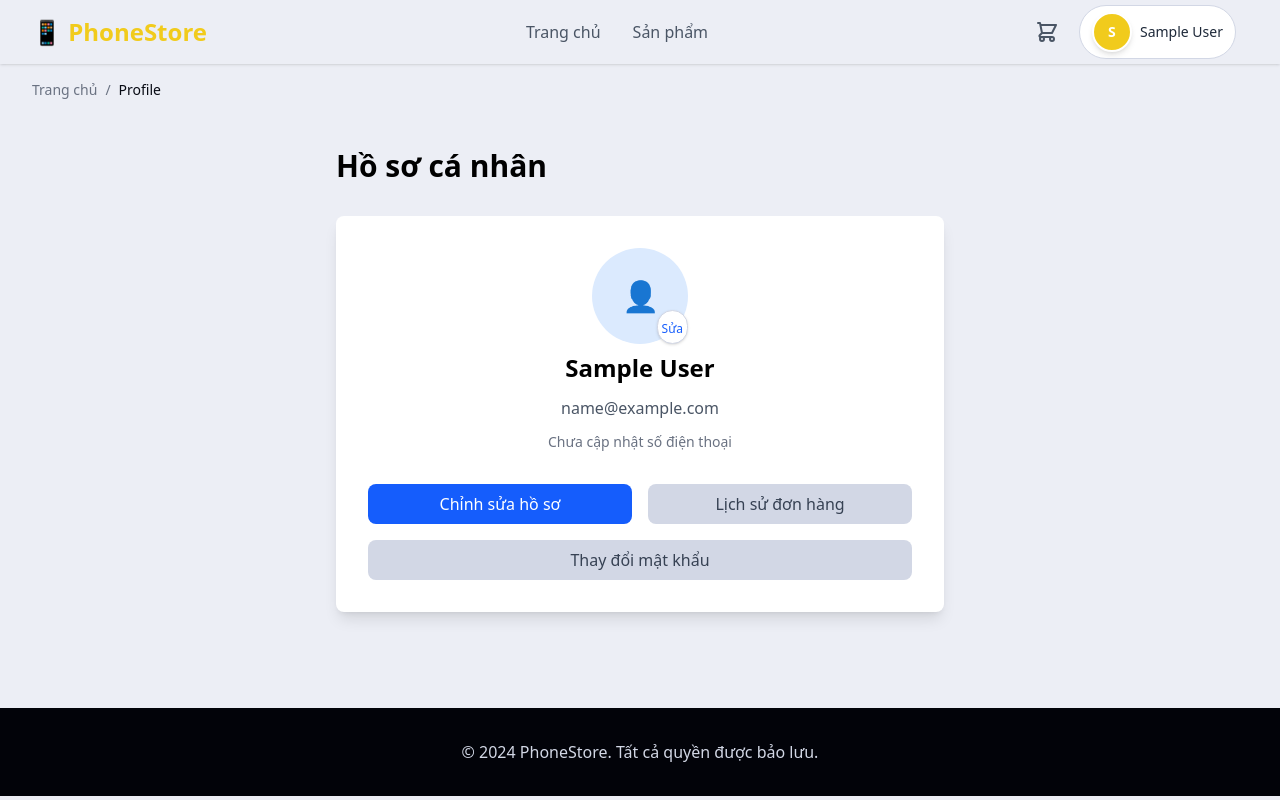
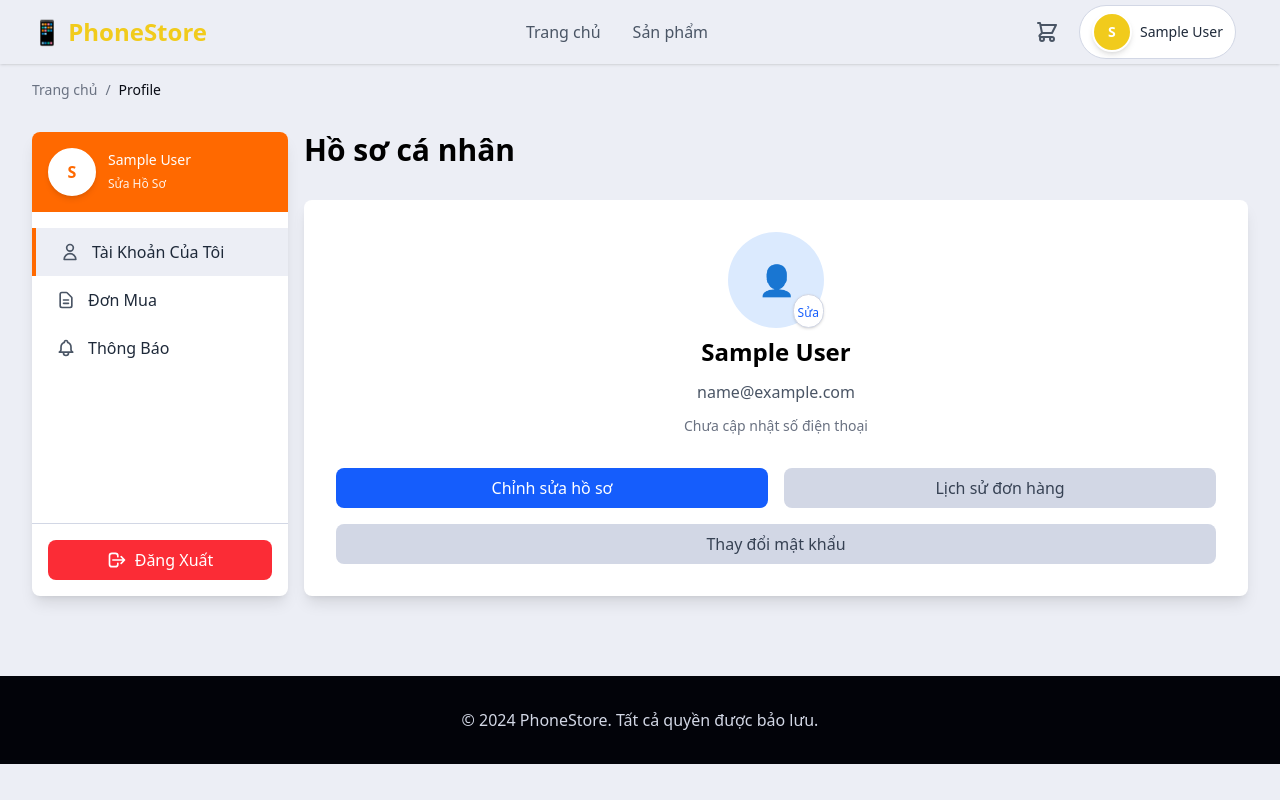
Before and after one commit to Giavix1302/fe-phone-store, a React (Vite) app: page /profile in a window 1280 px wide. Built offline with nearby package versions, Linux system fonts and the light colour scheme; no server answers; sample sign-in values are in the browser's storage.

Commit message:
Refactor Profile & Layout: simplify avatar display and improve logout flow

```diff
--- a/src/layouts/Layout.jsx
+++ b/src/layouts/Layout.jsx
@@ -97,6 +97,7 @@ const Layout = () => {
     };
   }, [syncUserFromStorage, fetchAndUpdateAvatar]);
 
+
   const handleLogout = async () => {
     await logoutApi();
     localStorage.removeItem("token");
@@ -195,9 +196,11 @@ const Layout = () => {
                     )}
                   </Link>
 
-                  {/* Avatar User with Dropdown */}
-                  <div className="relative group">
-                    <div className="flex items-center space-x-2 cursor-pointer px-3 py-1.5 rounded-full bg-white hover:bg-gray-100 transition border border-gray-200">
+                  {/* Avatar User */}
+                  <Link
+                    to="/profile"
+                    className="flex items-center space-x-2 cursor-pointer px-3 py-1.5 rounded-full bg-white hover:bg-gray-100 transition border border-gray-200"
+                  >
                       {user?.avatar ? (
                         <img
                           src={user.avatar}
@@ -223,35 +226,7 @@ const Layout = () => {
                       <span className="text-gray-800 font-medium text-sm hidden md:block">
                         {user?.full_name || user?.name || user?.email || "User"}
                       </span>
-                    </div>
-
-                    {/* Dropdown Menu */}
-                    <div className="absolute right-0 mt-2 w-48 bg-white rounded-lg shadow-lg opacity-0 invisible group-hover:opacity-100 group-hover:visible transition-all duration-200 z-50">
-                      {/* Arrow pointing up */}
-                      <div className="absolute -top-2 right-6 w-4 h-4 bg-white transform rotate-45 border-l border-t border-gray-200"></div>
-
-                      <div className="relative bg-white rounded-lg py-1">
-                        <Link
-                          to="/profile"
-                          className="block px-4 py-2 text-gray-800 hover:bg-gray-100 transition text-sm"
-                        >
-                          Tài Khoản Của Tôi
-                        </Link>
-                        <Link
-                          to="/profile"
-                          className="block px-4 py-2 text-gray-800 hover:bg-gray-100 transition text-sm"
-                        >
-                          Đơn Mua
-                        </Link>
-                        <button
-                          onClick={handleLogout}
-                          className="w-full text-left px-4 py-2 text-gray-800 hover:bg-gray-100 transition text-sm"
-                        >
-                          Đăng Xuất
-                        </button>
-                      </div>
-                    </div>
-                  </div>
+                  </Link>
                 </div>
               ) : (
                 <div className="flex items-center space-x-2">
--- a/src/pages/Profile.jsx
+++ b/src/pages/Profile.jsx
@@ -1,11 +1,14 @@
 import { useEffect, useMemo, useState } from "react";
+import { Link, useLocation, useNavigate } from "react-router-dom";
 import {
   changePassword,
   parseStoredUser,
   uploadAvatar,
   fetchCurrentUserProfile,
   updateCurrentUserProfile,
+  logout as logoutApi,
 } from "../services/authApi";
+import { emitAuthChanged } from "../utils/authEvents";
 
 const initialPasswordState = {
   old_password: "",
@@ -14,6 +17,8 @@ const initialPasswordState = {
 };
 
 const Profile = () => {
+  const location = useLocation();
+  const navigate = useNavigate();
   const [storedUser, setStoredUser] = useState(() => parseStoredUser());
   const [showPasswordForm, setShowPasswordForm] = useState(false);
   const [passwordForm, setPasswordForm] = useState(initialPasswordState);
@@ -278,10 +283,107 @@ const Profile = () => {
   };
 
   return (
-    <div className="max-w-2xl mx-auto px-4 sm:px-6 lg:px-8 py-8">
-      <h1 className="text-3xl font-bold mb-8">Hồ sơ cá nhân</h1>
+    <div className="max-w-7xl mx-auto px-4 sm:px-6 lg:px-8 py-4">
+      <div className="flex gap-4">
+        {/* User Sidebar Menu */}
+        <div className="w-64 bg-white shadow-lg rounded-lg flex flex-col flex-shrink-0">
+          {/* User Info Header */}
+          <div className="bg-orange-500 p-4 flex items-center space-x-3 flex-shrink-0 rounded-t-lg">
+            {storedUser?.avatar ? (
+              <img
+                src={storedUser.avatar}
+                alt={storedUser?.full_name || storedUser?.name || "User"}
+                className="w-12 h-12 rounded-full object-cover border-2 border-white shadow-md"
+                onError={(e) => {
+                  e.target.style.display = "none";
+                  const fallback = e.target.parentElement.querySelector(".avatar-fallback");
+                  if (fallback) fallback.style.display = "flex";
+                }}
+              />
+            ) : null}
+            <div
+              className={`avatar-fallback w-12 h-12 rounded-full bg-white flex items-center justify-center text-orange-500 font-semibold text-base border-2 border-white shadow-md ${
+                storedUser?.avatar ? "hidden" : ""
+              }`}
+            >
+              {(storedUser?.full_name || storedUser?.name || storedUser?.email || "U")
+                .charAt(0)
+                .toUpperCase()}
+            </div>
+            <div className="flex-1 min-w-0">
+              <p className="text-white font-medium text-sm truncate">
+                {storedUser?.full_name || storedUser?.name || storedUser?.email || "User"}
+              </p>
+              <Link
+                to="/profile"
+                className="text-white text-xs opacity-90 hover:opacity-100"
+              >
+                Sửa Hồ Sơ
+              </Link>
+            </div>
+          </div>
 
-      <div className="bg-white rounded-lg shadow-lg p-8 space-y-8">
+          {/* Menu Items */}
+          <div className="py-4 overflow-y-auto flex-1">
+            <Link
+              to="/profile"
+              className={`flex items-center space-x-3 px-6 py-3 hover:bg-gray-100 transition ${
+                location.pathname === "/profile" ? "bg-gray-100 border-l-4 border-orange-500" : ""
+              }`}
+            >
+              <svg className="w-5 h-5 text-gray-600" fill="none" stroke="currentColor" viewBox="0 0 24 24">
+                <path strokeLinecap="round" strokeLinejoin="round" strokeWidth={2} d="M16 7a4 4 0 11-8 0 4 4 0 018 0zM12 14a7 7 0 00-7 7h14a7 7 0 00-7-7z" />
+              </svg>
+              <span className="text-gray-800 font-medium">Tài Khoản Của Tôi</span>
+            </Link>
+
+            <Link
+              to="/orders"
+              className={`flex items-center space-x-3 px-6 py-3 hover:bg-gray-100 transition ${
+                location.pathname === "/orders" ? "bg-gray-100 border-l-4 border-orange-500" : ""
+              }`}
+            >
+              <svg className="w-5 h-5 text-gray-600" fill="none" stroke="currentColor" viewBox="0 0 24 24">
+                <path strokeLinecap="round" strokeLinejoin="round" strokeWidth={2} d="M9 12h6m-6 4h6m2 5H7a2 2 0 01-2-2V5a2 2 0 012-2h5.586a1 1 0 01.707.293l5.414 5.414a1 1 0 01.293.707V19a2 2 0 01-2 2z" />
+              </svg>
+              <span className="text-gray-800 font-medium">Đơn Mua</span>
+            </Link>
+
+            <button
+              className="w-full flex items-center space-x-3 px-6 py-3 hover:bg-gray-100 transition text-left"
+            >
+              <svg className="w-5 h-5 text-gray-600" fill="none" stroke="currentColor" viewBox="0 0 24 24">
+                <path strokeLinecap="round" strokeLinejoin="round" strokeWidth={2} d="M15 17h5l-1.405-1.405A2.032 2.032 0 0118 14.158V11a6.002 6.002 0 00-4-5.659V5a2 2 0 10-4 0v.341C7.67 6.165 6 8.388 6 11v3.159c0 .538-.214 1.055-.595 1.436L4 17h5m6 0v1a3 3 0 11-6 0v-1m6 0H9" />
+              </svg>
+              <span className="text-gray-800 font-medium">Thông Báo</span>
+            </button>
+          </div>
+
+          {/* Logout Button */}
+          <div className="p-4 border-t border-gray-200">
+            <button
+              onClick={async () => {
+                await logoutApi();
+                localStorage.removeItem("token");
+                localStorage.removeItem("user");
+                emitAuthChanged();
+                navigate("/");
+              }}
+              className="w-full flex items-center justify-center space-x-2 px-4 py-2 bg-red-500 text-white rounded-lg hover:bg-red-600 transition"
+            >
+              <svg className="w-5 h-5" fill="none" stroke="currentColor" viewBox="0 0 24 24">
+                <path strokeLinecap="round" strokeLinejoin="round" strokeWidth={2} d="M17 16l4-4m0 0l-4-4m4 4H7m6 4v1a3 3 0 01-3 3H6a3 3 0 01-3-3V7a3 3 0 013-3h4a3 3 0 013 3v1" />
+              </svg>
+              <span className="font-medium">Đăng Xuất</span>
+            </button>
+          </div>
+        </div>
+
+        {/* Main Content Area */}
+        <div className="flex-1">
+          <h1 className="text-3xl font-bold mb-8">Hồ sơ cá nhân</h1>
+
+          <div className="bg-white rounded-lg shadow-lg p-8 space-y-8">
         <div className="text-center space-y-3">
           <div className="relative w-24 h-24 mx-auto mb-2">
             {storedUser?.avatar || avatarPreview ? (
@@ -539,6 +641,8 @@ const Profile = () => {
             </button>
           </form>
         )}
+          </div>
+        </div>
       </div>
     </div>
   );
```
